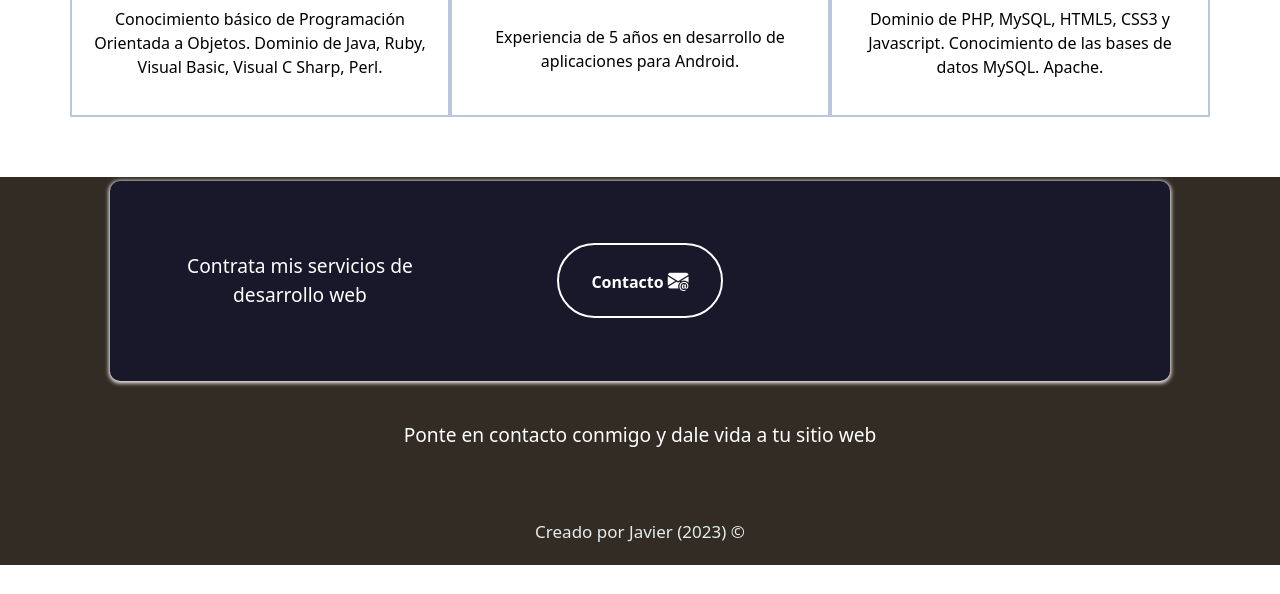
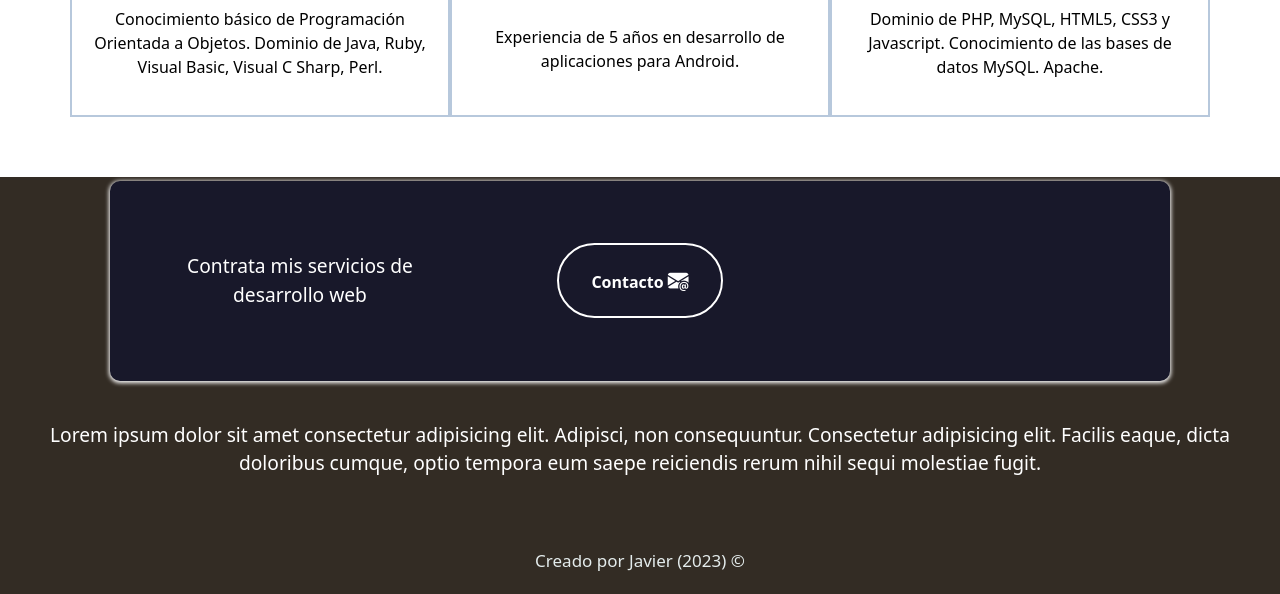
Before and after one commit to jechumba/CV_Ticmas, a plain HTML site: page index.html in a window 1280 px wide. Shown: the part 3388-3982 px from the top of the page. Before the commit the page ends 3953 px from the top, so only its background shows below. Drawn offline with nearby package versions, Linux system fonts and the light colour scheme; a web font is replaced by a local one.

Commit message:
Update index.html

```diff
--- a/index.html
+++ b/index.html
@@ -226,7 +226,8 @@
 <!-- Pie de pagina (Footer)-->
 <footer class="seccion-oscura d-flex flex-column align-items-center justify-content-center">
 
-  <p class="footer-texto text-center"> Ponte en contacto conmigo y dale vida a tu sitio web </p>
+  <p class="footer-texto text-center"> Lorem ipsum dolor sit amet consectetur adipisicing elit. Adipisci, non consequuntur.
+Consectetur adipisicing elit. Facilis eaque, dicta doloribus cumque, optio tempora eum saepe reiciendis rerum nihil sequi molestiae fugit. </p>
 
   <div class="derechos-de-autor">Creado por Javier (2023) &#169;</div>
 </footer>
```
